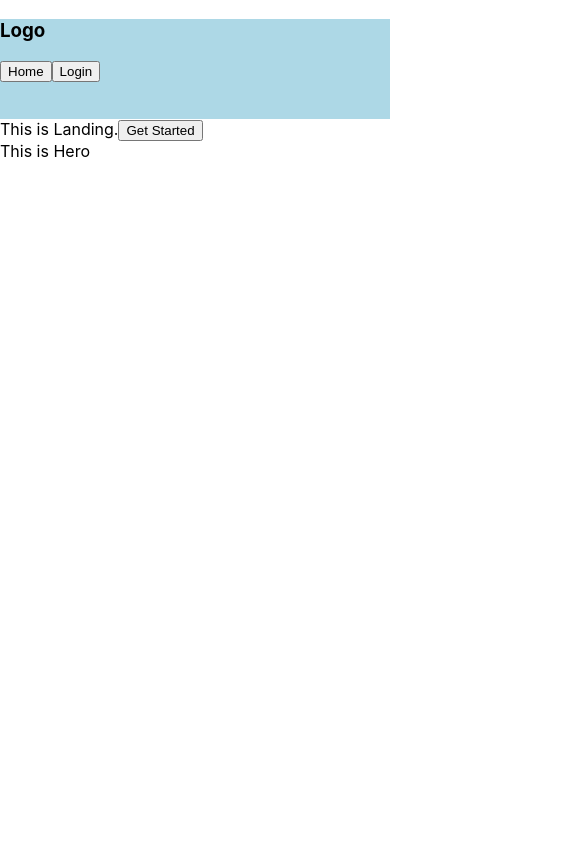
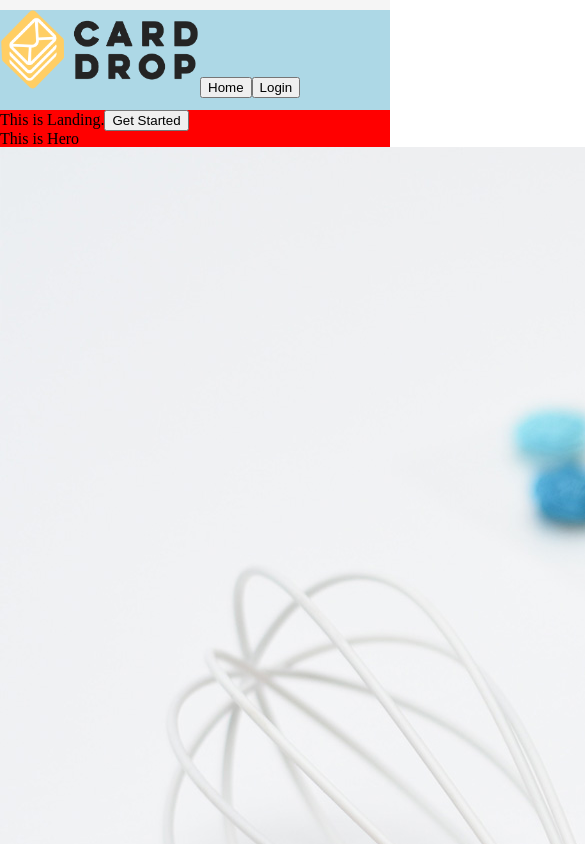
Before and after one commit to ZacharySpilinek/carddrop, a React (Create React App) app: page / in a window 390 px wide. Shown: the top 844 px of the page, 585 px wide, since content can reach past the window. Built offline with nearby package versions, Linux system fonts and the light colour scheme; no server answers; what redux-promise-middleware would draw is missing.

Commit message:
beginning rough styling - mobile first

```diff
--- a/src/App.css
+++ b/src/App.css
@@ -1,8 +1,4 @@
-nav {
-  width: 100vw;
-  height: 100px;
-  background: lightblue;
-}
+
 
 .tree-item {
   background: lightcoral;
--- a/src/App.js
+++ b/src/App.js
@@ -6,6 +6,7 @@ import {connect} from 'react-redux'
 import axios from 'axios'
 import routes from './routes'
 import {withRouter} from 'react-router-dom'
+import './main.scss'
 
 class App extends React.Component {
 
@@ -23,8 +24,10 @@ class App extends React.Component {
   render(){
     return (
       <div className="App">
-        <Nav />
-        {routes}
+        <div className="app-container">
+          <Nav />
+          {routes}
+        </div>
       </div>
     );
   }
--- /dev/null
+++ b/src/colors.scss
@@ -0,0 +1,2 @@
+$primaryBlue: #B7FAFF;
+$background: rgb(245, 245, 245);
--- a/src/components/Main/Landing/Hero/Hero.jsx
+++ b/src/components/Main/Landing/Hero/Hero.jsx
@@ -1,10 +1,15 @@
 import React, {Component} from 'react'
+import Hero1 from '../../../../assets/hero1.jpg'
 
 class Hero extends Component {
+    state = {
+        heroImg: Hero1
+    }
     render(){
         return(
             <div className="Hero">
                 This is Hero
+                <img alt="Birthday Card, Whisk, and Party Utensils" src={this.state.heroImg}/>
             </div>
         )
     }
--- a/src/components/Nav/Nav.jsx
+++ b/src/components/Nav/Nav.jsx
@@ -3,6 +3,7 @@ import axios from 'axios'
 import {setUserId, clearState, getTree, getSelectedCards} from '../../ducks/reducer'
 import {connect} from 'react-redux'
 import {withRouter} from 'react-router-dom'
+import Logo from '../../assets/CardDrop-Logo1-625px.png'
 
 class Nav extends Component {
     state = {
@@ -68,7 +69,7 @@ class Nav extends Component {
         return(
             <>
                 <nav>
-                    <h3>Logo</h3>
+                    <img alt="Card Drop Company Logo. A box of envelopes against orange. The words 'Card Drop' in black to the right." src={Logo}/>
                     <button onClick={this.home}>Home</button>
                     {/* {!this.props.cust_id ?
                         <button onClick={this.toggleLogin}>Login</button>
--- /dev/null
+++ b/src/components/Nav/nav.scss
@@ -0,0 +1,10 @@
+@import "../../colors";
+
+nav {
+    // width: 100vw;
+    height: 100px;
+    background: lightblue;
+    img {
+        width: 200px;
+    }
+}
--- /dev/null
+++ b/src/main.scss
@@ -0,0 +1,14 @@
+@import "./Components/Nav/nav.scss";
+@import "./colors.scss";
+@import "./reset";
+
+.App {
+    background: $background;
+    display: flex;
+    justify-content: center;
+    .app-container {
+        margin: 10px 10px 0px 10px;
+        background: red;
+        width: 100vw;
+    }
+}
--- /dev/null
+++ b/src/reset.scss
@@ -0,0 +1,48 @@
+/* http://meyerweb.com/eric/tools/css/reset/
+   v2.0 | 20110126
+   License: none (public domain)
+*/
+
+html, body, div, span, applet, object, iframe,
+h1, h2, h3, h4, h5, h6, p, blockquote, pre,
+a, abbr, acronym, address, big, cite, code,
+del, dfn, em, img, ins, kbd, q, s, samp,
+small, strike, strong, sub, sup, tt, var,
+b, u, i, center,
+dl, dt, dd, ol, ul, li,
+fieldset, form, label, legend,
+table, caption, tbody, tfoot, thead, tr, th, td,
+article, aside, canvas, details, embed,
+figure, figcaption, footer, header, hgroup,
+menu, nav, output, ruby, section, summary,
+time, mark, audio, video {
+	margin: 0;
+	padding: 0;
+	border: 0;
+	font-size: 100%;
+	font: inherit;
+	vertical-align: baseline;
+}
+/* HTML5 display-role reset for older browsers */
+article, aside, details, figcaption, figure,
+footer, header, hgroup, menu, nav, section {
+	display: block;
+}
+body {
+	line-height: 1;
+}
+ol, ul {
+	list-style: none;
+}
+blockquote, q {
+	quotes: none;
+}
+blockquote:before, blockquote:after,
+q:before, q:after {
+	content: '';
+	content: none;
+}
+table {
+	border-collapse: collapse;
+	border-spacing: 0;
+}
```
Also changed, not shown: src/assets/CardDrop-Logo1-625px.png (added), src/assets/hero1.jpg (added), src/components/Main/Landing/Hero/hero.scss (added), src/components/Nav/nav.css (deleted).
